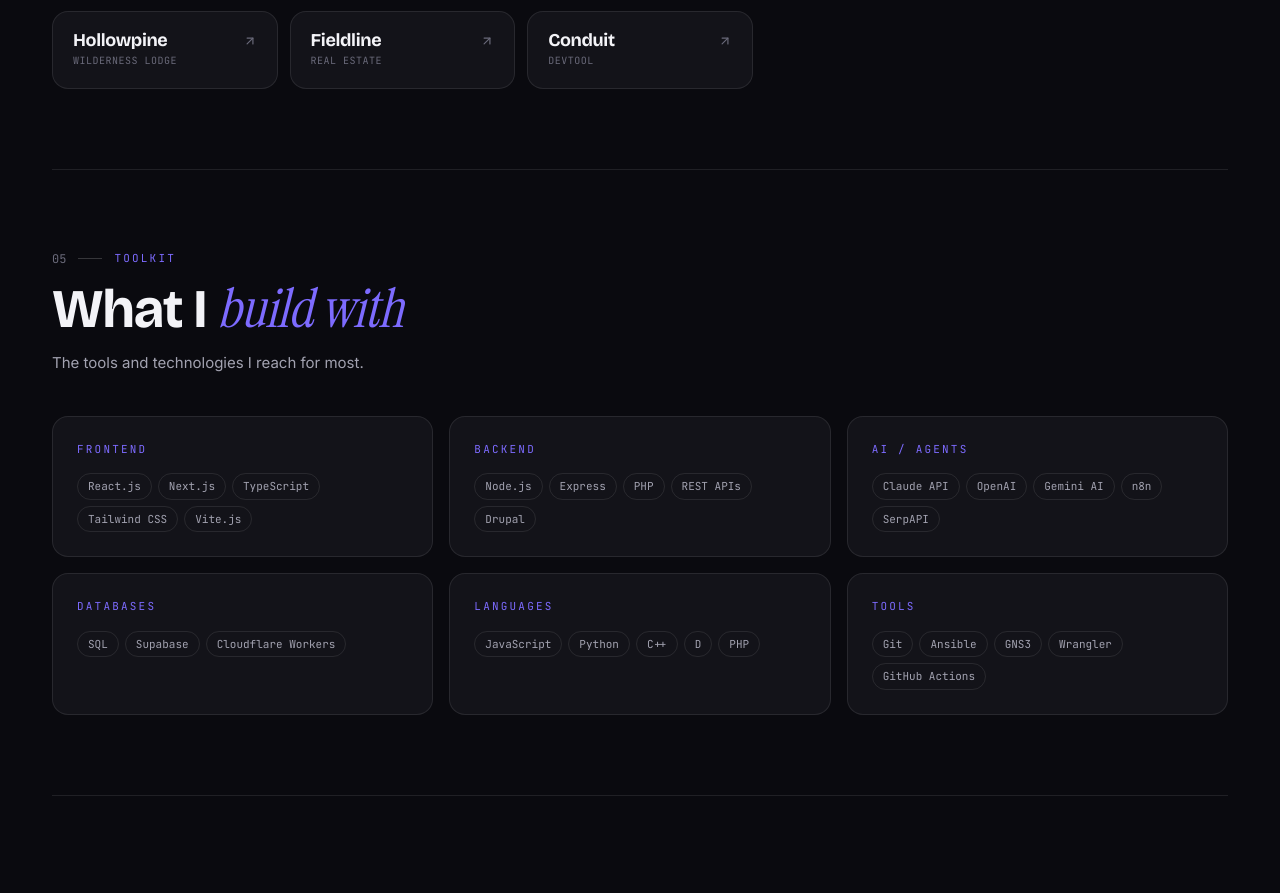
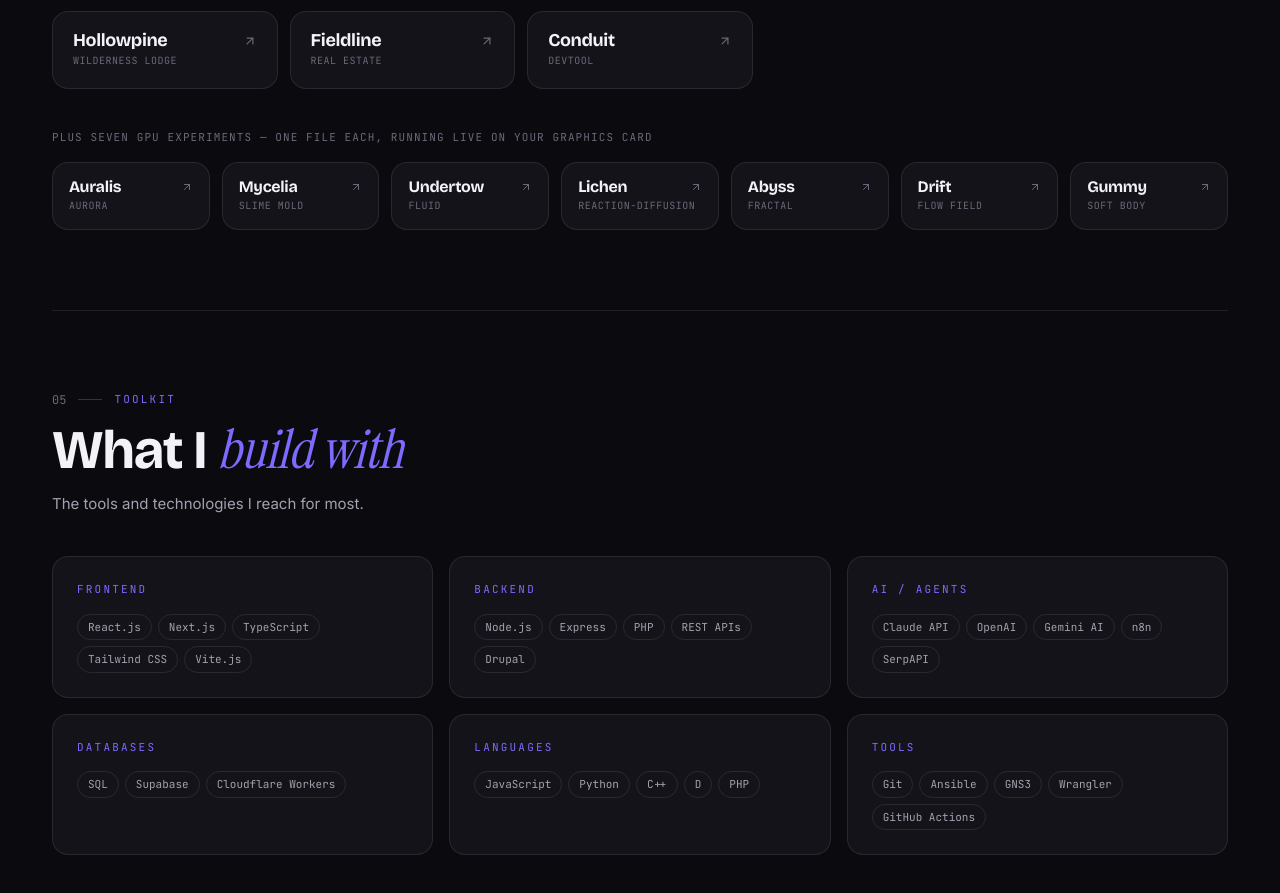
Before and after one commit to royalpinto007/royalpinto007, a Next.js app: page / in a window 1280 px wide. Shown: the part 5643-6536 px from the top of the page. Built offline with nearby package versions, Linux system fonts and the light colour scheme.

Commit message:
feat(portfolio): GPU experiments strip on homepage

```diff
--- a/app/page.tsx
+++ b/app/page.tsx
@@ -333,6 +333,29 @@ export default function HomePage() {
             </a>
           ))}
         </div>
+        <p className="reveal mono mt-10 mb-4 text-[11px] uppercase tracking-widest text-faint">
+          Plus seven GPU experiments — one file each, running live on your graphics card
+        </p>
+        <div className="grid grid-cols-2 sm:grid-cols-4 lg:grid-cols-7 gap-3">
+          {siteConfig.gpuSites.map((s, i) => (
+            <a
+              key={s.name}
+              href={s.url}
+              target="_blank"
+              rel="noopener noreferrer"
+              data-d={String((i % 3) + 1)}
+              className="reveal group flex flex-col gap-1 p-4 rounded-2xl border border-line bg-panel hover:border-accent/50 hover:-translate-y-1 transition-all duration-300"
+            >
+              <span className="display text-base text-ink flex items-center justify-between">
+                {s.name}
+                <ArrowUpRight className="w-3 h-3 text-faint group-hover:text-accent transition-colors" />
+              </span>
+              <span className="mono text-[10px] uppercase tracking-wider text-faint">
+                {s.genre}
+              </span>
+            </a>
+          ))}
+        </div>
       </section>
 
       {/* 05 — Toolkit */}
--- a/data/site.ts
+++ b/data/site.ts
@@ -54,6 +54,16 @@ export const siteConfig = {
     { name: "Hollowpine", genre: "Wilderness lodge", url: "https://hollowpine.signalizeai.org" },
     { name: "Fieldline", genre: "Real estate", url: "https://fieldline.signalizeai.org" },
     { name: "Conduit", genre: "Devtool", url: "https://conduit.signalizeai.org" },
+  ],
+
+  gpuSites: [
+    { name: "Auralis", genre: "Aurora", url: "https://auralis.signalizeai.org" },
+    { name: "Mycelia", genre: "Slime mold", url: "https://mycelia.signalizeai.org" },
+    { name: "Undertow", genre: "Fluid", url: "https://undertow.signalizeai.org" },
+    { name: "Lichen", genre: "Reaction-diffusion", url: "https://lichen.signalizeai.org" },
+    { name: "Abyss", genre: "Fractal", url: "https://abyss.signalizeai.org" },
+    { name: "Drift", genre: "Flow field", url: "https://drift.signalizeai.org" },
+    { name: "Gummy", genre: "Soft body", url: "https://gummy.signalizeai.org" },
   ],
 
   services: [
```
